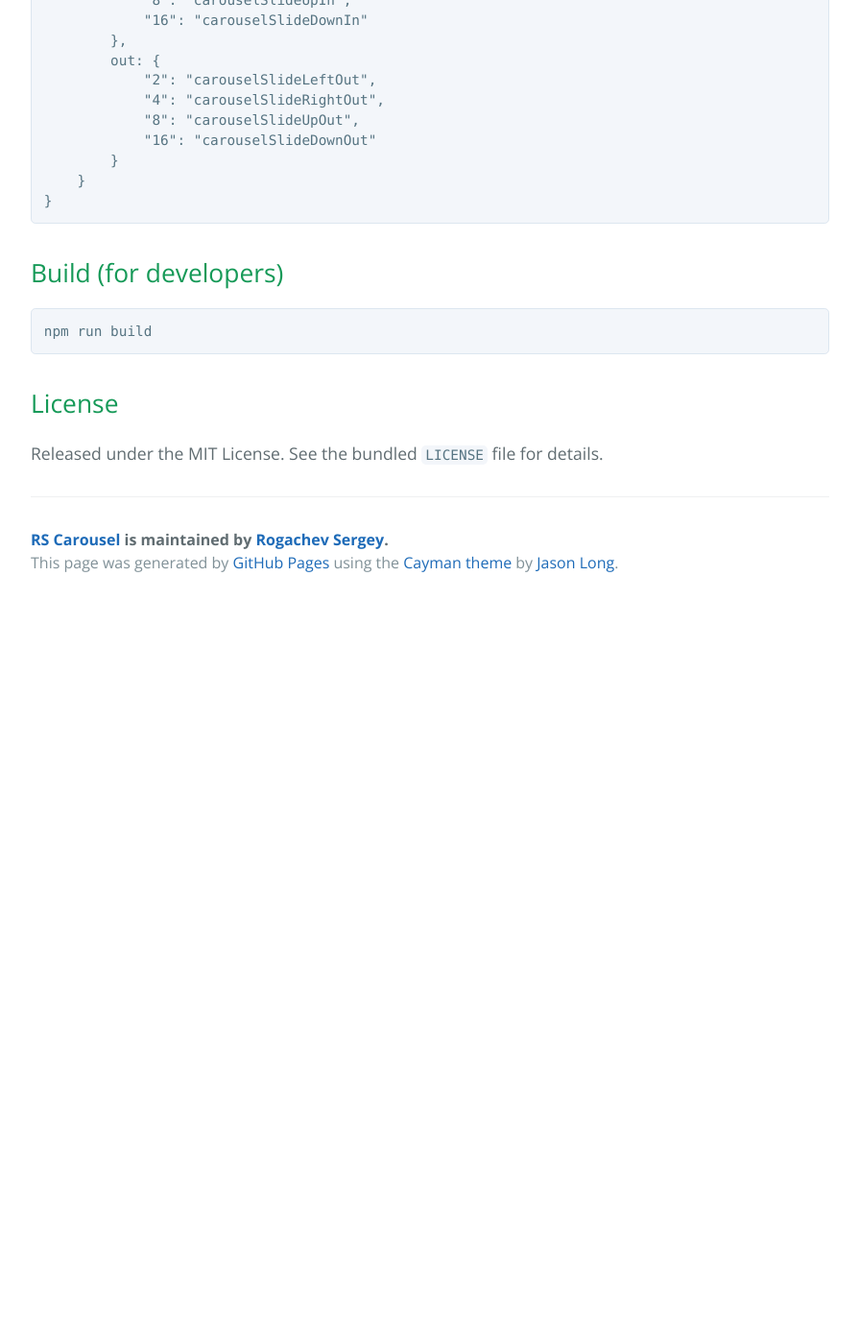
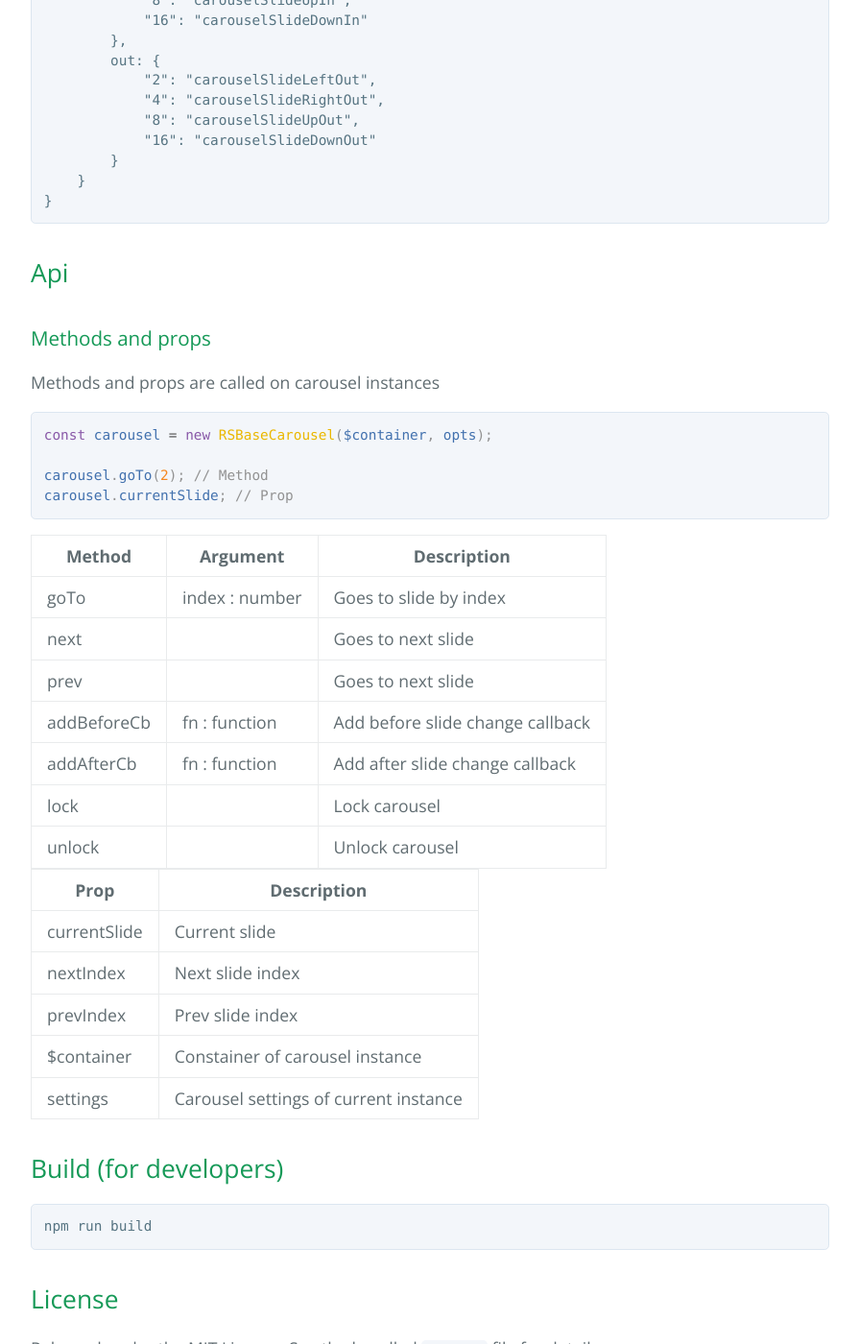
Before and after one commit to Redknife/rs-carousel, a Jekyll site: the page built from index.md, in a window 1280 px wide and 1400 px high, scrolled down 3373 px. Shown: the whole window at 96% size, without its empty margins (192-1087 px from the left). Built offline with Jekyll 4.4.1, drawn with Linux system fonts in a browser that asks for light colours; before the commit the page ends 4003 px from its top, so only the background shows below that.

Commit message:
Add api info

````diff
--- a/index.md
+++ b/index.md
@@ -108,6 +108,39 @@ console.log(constants);
 }
 ```
 
+
+## Api
+
+### Methods and props
+
+Methods and props are called on carousel instances
+
+```javascript
+const carousel = new RSBaseCarousel($container, opts);
+
+carousel.goTo(2); // Method
+carousel.currentSlide; // Prop
+```
+
+| Method | Argument | Description |
+| ------ | -------- | ----------- |
+| goTo | index : number | Goes to slide by index |
+| next | | Goes to next slide |
+| prev | | Goes to next slide |
+| addBeforeCb | fn : function | Add before slide change callback  |
+| addAfterCb | fn : function | Add after slide change callback |
+| lock | | Lock carousel |
+| unlock | | Unlock carousel |
+
+| Prop | Description |
+| ---- | ----------- |
+| currentSlide | Current slide |
+| nextIndex | Next slide index |
+| prevIndex | Prev slide index |
+| $container | Constainer of carousel instance |
+| settings | Carousel settings of current instance |
+
+
 ## Build (for developers)
 
 ```
````
